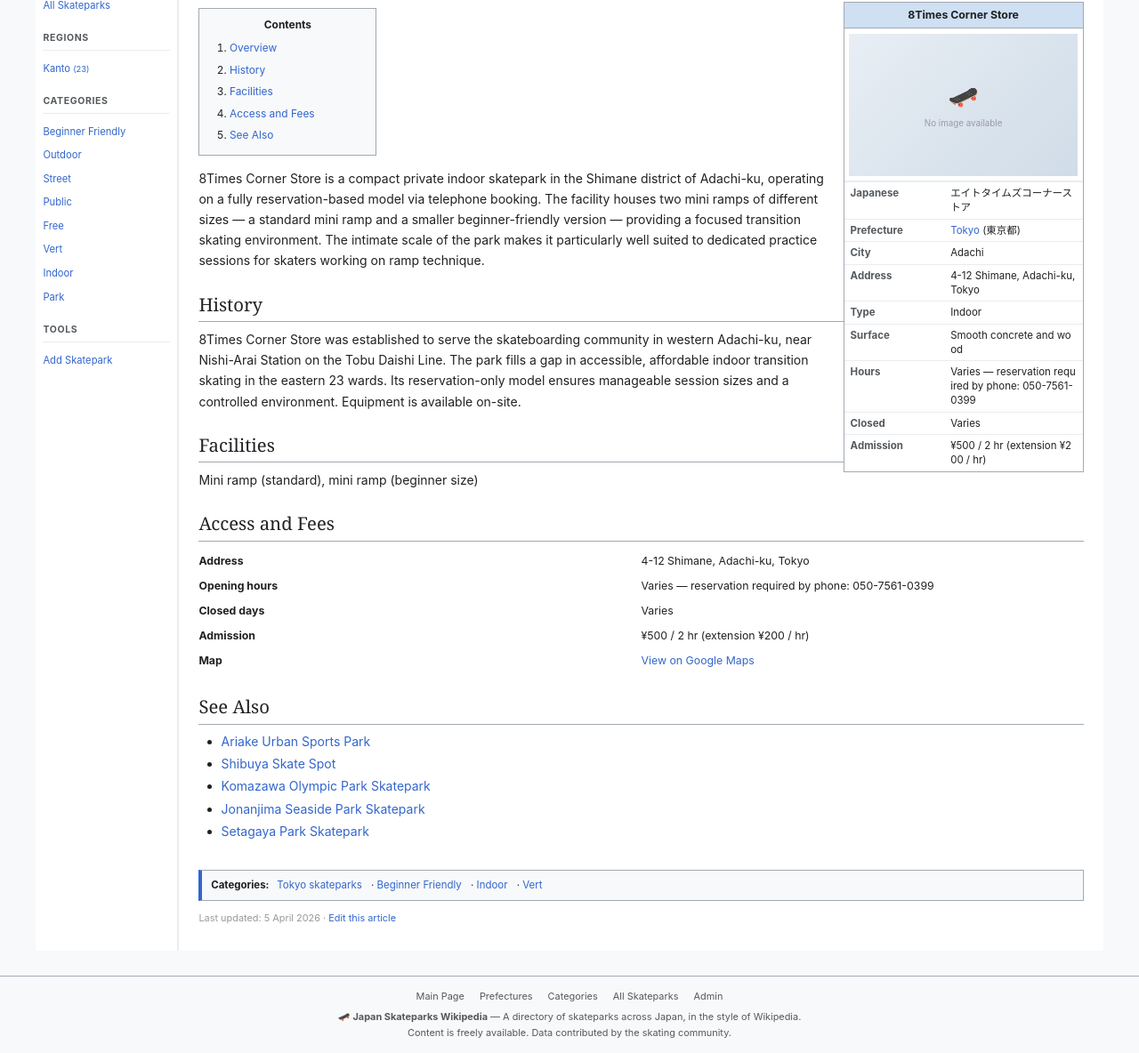
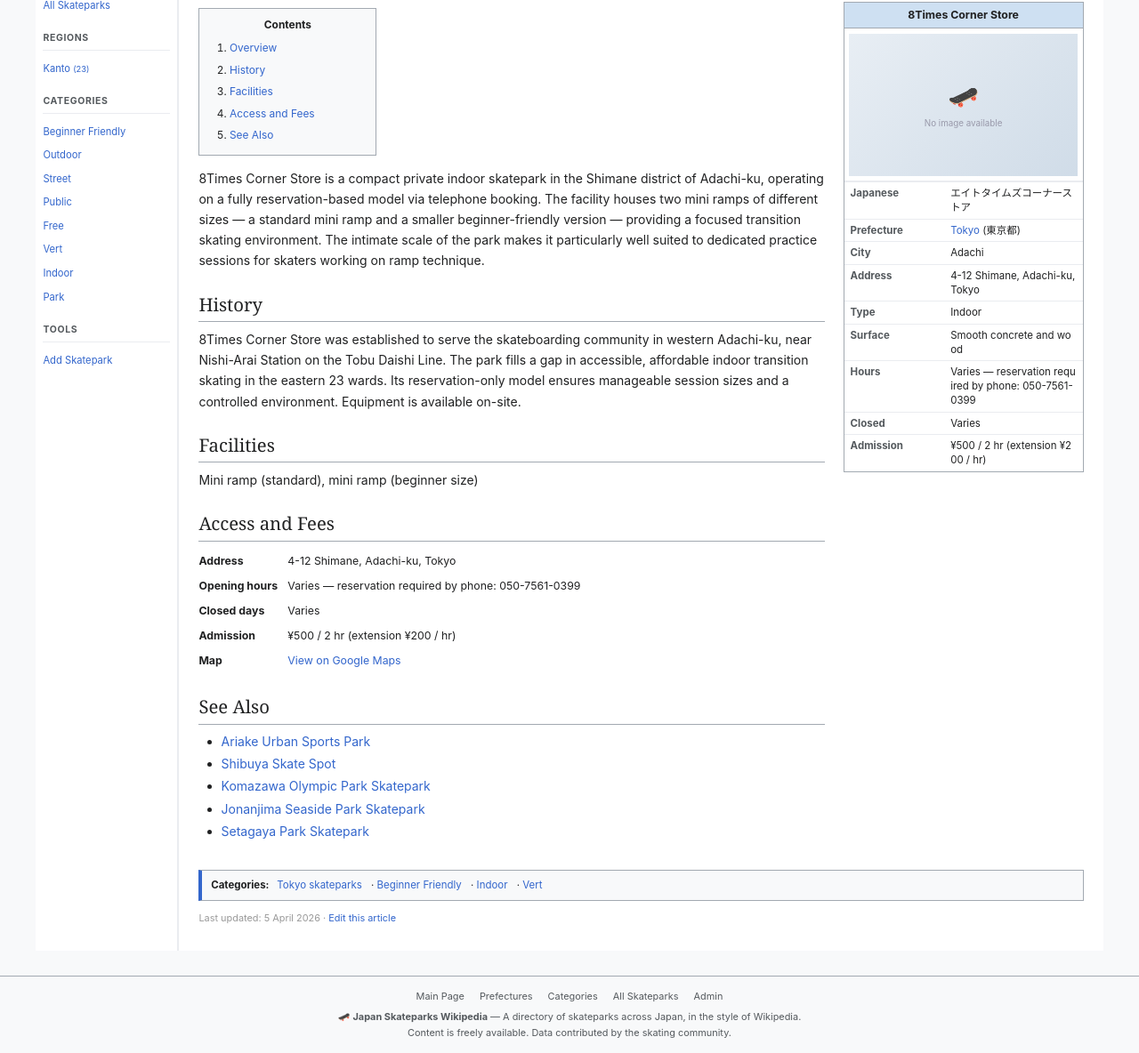
Before and after one commit to lyuhiroyama/japan-skateparks.org, a PHP site: page /skatepark.php?slug=8times-corner-store in a window 1280 px wide. Shown: the part 171-1355 px from the top of the page at 89% size. Run offline with PHP 8.4, Linux system fonts and the light colour scheme; data comes from the database, SQL or seed files in the repository.

Commit message:
Fix skatepark page 'Access and Fees' section ample spacing (horzontal) between labels and descriptions

```diff
--- a/css/style.css
+++ b/css/style.css
@@ -286,6 +286,35 @@ a.new { color: var(--color-link-red); }
     margin: .5rem 0 .8rem 1.8rem;
 }
 .article-body li { margin-bottom: .2rem; }
+
+/* Wraps all article text beside the floated infobox — BFC keeps blocks/tables
+   from painting full-width under the float (fixes overlap with wide tables). */
+.article-prose {
+    display: flow-root;
+    min-width: 0;
+}
+
+/* Access & fees table: full width + fixed layout only on mobile (prevents
+   horizontal URL overflow). Desktop uses auto width so it stays in the prose column. */
+.access-fees-table {
+    border-collapse: collapse;
+    font-size: .88rem;
+    width: auto;
+    max-width: 100%;
+}
+.access-fees-table td {
+    padding: .3rem 0;
+    vertical-align: top;
+}
+.access-fees-table td:first-child {
+    padding: .3rem .8rem .3rem 0;
+    font-weight: bold;
+    white-space: nowrap;
+}
+.access-fees-table .access-fees-url {
+    overflow-wrap: break-word;
+    word-break: break-all;
+}
 
 /* ============================================================
    INFOBOX
@@ -863,6 +892,11 @@ a.new { color: var(--color-link-red); }
     #sidebar { display: none; }
     #content { border-left: none; }
     .infobox { float: none; width: 100%; margin: 0 0 1rem; }
+    .access-fees-table {
+        width: 100%;
+        table-layout: fixed;
+    }
+    .access-fees-table td { min-width: 0; }
     .main-page-columns { grid-template-columns: 1fr; }
     .header-nav { display: none; }
     .form-grid { grid-template-columns: 1fr; }
--- a/skatepark.php
+++ b/skatepark.php
@@ -176,6 +176,8 @@ require_once __DIR__ . '/includes/header.php';
     </div>
     <!-- /infobox -->
 
+    <div class="article-prose">
+
     <!-- ============================================================
          TABLE OF CONTENTS
          ============================================================ -->
@@ -239,41 +241,41 @@ require_once __DIR__ . '/includes/header.php';
          ============================================================ -->
     <?php if (!empty($sp['opening_hours']) || !empty($sp['admission_fee']) || !empty($sp['address'])): ?>
     <h2 id="access"><?= __('section_access') ?></h2>
-    <table style="border-collapse:collapse;font-size:.88rem;width:100%;table-layout:fixed;">
+    <table class="access-fees-table">
         <?php if ($sp['address']): ?>
         <tr>
-            <td style="padding:.3rem .8rem .3rem 0;font-weight:bold;white-space:nowrap;"><?= __('access_address') ?></td>
-            <td style="padding:.3rem 0;"><?= htmlspecialchars($sp['address']) ?></td>
+            <td><?= __('access_address') ?></td>
+            <td><?= htmlspecialchars($sp['address']) ?></td>
         </tr>
         <?php endif; ?>
         <?php if ($sp['opening_hours']): ?>
         <tr>
-            <td style="padding:.3rem .8rem .3rem 0;font-weight:bold;white-space:nowrap;"><?= __('access_hours') ?></td>
-            <td style="padding:.3rem 0;"><?= nl2br(htmlspecialchars($sp['opening_hours'])) ?></td>
+            <td><?= __('access_hours') ?></td>
+            <td><?= nl2br(htmlspecialchars($sp['opening_hours'])) ?></td>
         </tr>
         <?php endif; ?>
         <?php if ($sp['closed_days']): ?>
         <tr>
-            <td style="padding:.3rem .8rem .3rem 0;font-weight:bold;white-space:nowrap;"><?= __('access_closed') ?></td>
-            <td style="padding:.3rem 0;"><?= htmlspecialchars($sp['closed_days']) ?></td>
+            <td><?= __('access_closed') ?></td>
+            <td><?= htmlspecialchars($sp['closed_days']) ?></td>
         </tr>
         <?php endif; ?>
         <?php if ($sp['admission_fee']): ?>
         <tr>
-            <td style="padding:.3rem .8rem .3rem 0;font-weight:bold;white-space:nowrap;"><?= __('access_admission') ?></td>
-            <td style="padding:.3rem 0;"><?= nl2br(htmlspecialchars($sp['admission_fee'])) ?></td>
+            <td><?= __('access_admission') ?></td>
+            <td><?= nl2br(htmlspecialchars($sp['admission_fee'])) ?></td>
         </tr>
         <?php endif; ?>
         <?php if ($sp['website']): ?>
         <tr>
-            <td style="padding:.3rem .8rem .3rem 0;font-weight:bold;white-space:nowrap;"><?= __('access_website') ?></td>
-            <td style="padding:.3rem 0;overflow-wrap:break-word;word-break:break-all;"><a href="<?= htmlspecialchars($sp['website']) ?>" target="_blank" rel="noopener"><?= htmlspecialchars($sp['website']) ?></a></td>
+            <td><?= __('access_website') ?></td>
+            <td class="access-fees-url"><a href="<?= htmlspecialchars($sp['website']) ?>" target="_blank" rel="noopener"><?= htmlspecialchars($sp['website']) ?></a></td>
         </tr>
         <?php endif; ?>
         <?php if ($sp['latitude'] && $sp['longitude']): ?>
         <tr>
-            <td style="padding:.3rem .8rem .3rem 0;font-weight:bold;white-space:nowrap;"><?= __('access_map') ?></td>
-            <td style="padding:.3rem 0;">
+            <td><?= __('access_map') ?></td>
+            <td>
                 <a href="https://maps.google.com/?q=<?= $sp['latitude'] ?>,<?= $sp['longitude'] ?>" target="_blank" rel="noopener">
                     <?= __('view_on_maps') ?>
                 </a>
@@ -294,6 +296,8 @@ require_once __DIR__ . '/includes/header.php';
         <?php endforeach; ?>
     </ul>
     <?php endif; ?>
+
+    </div><!-- /article-prose -->
 
 </div><!-- /article-body -->
 
```
